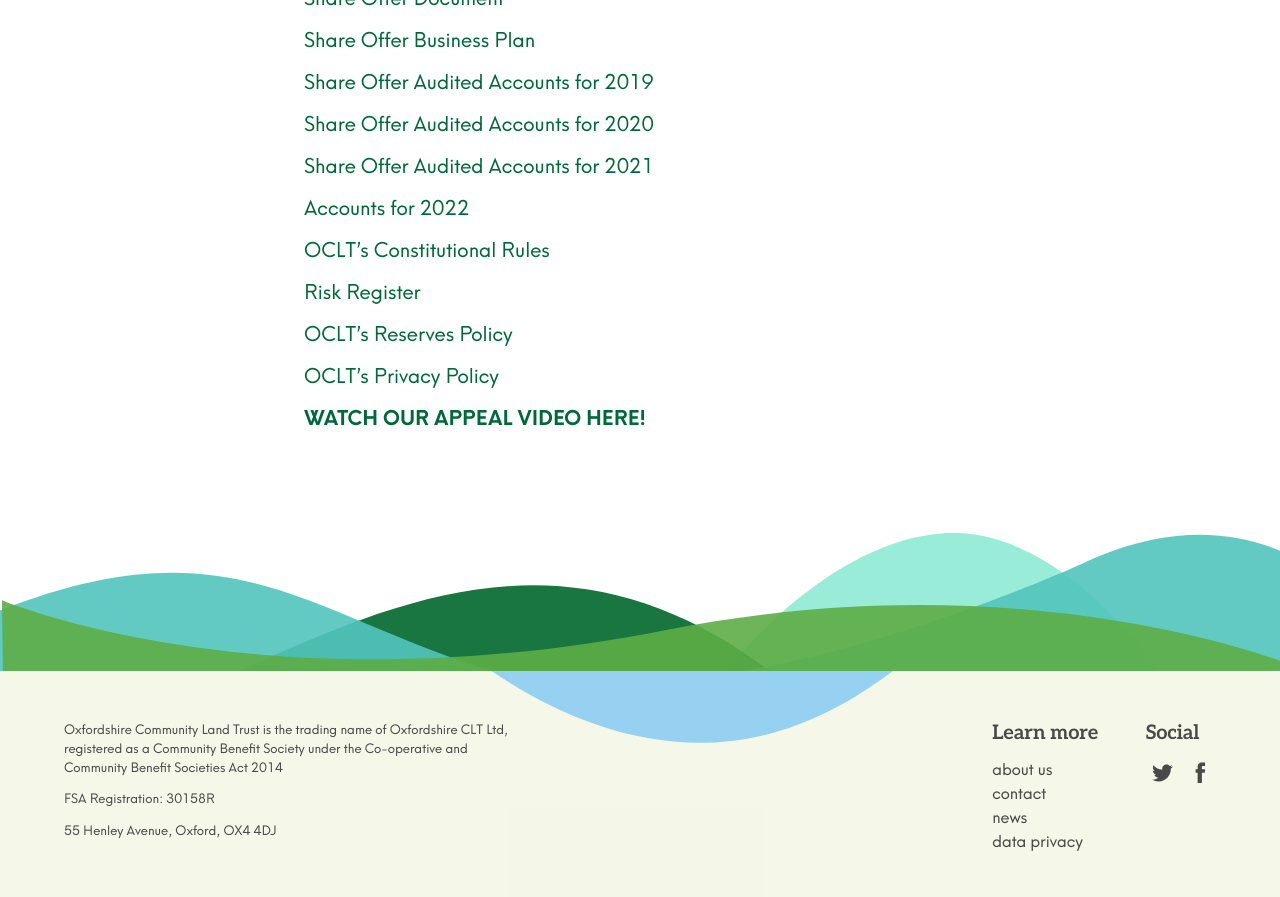
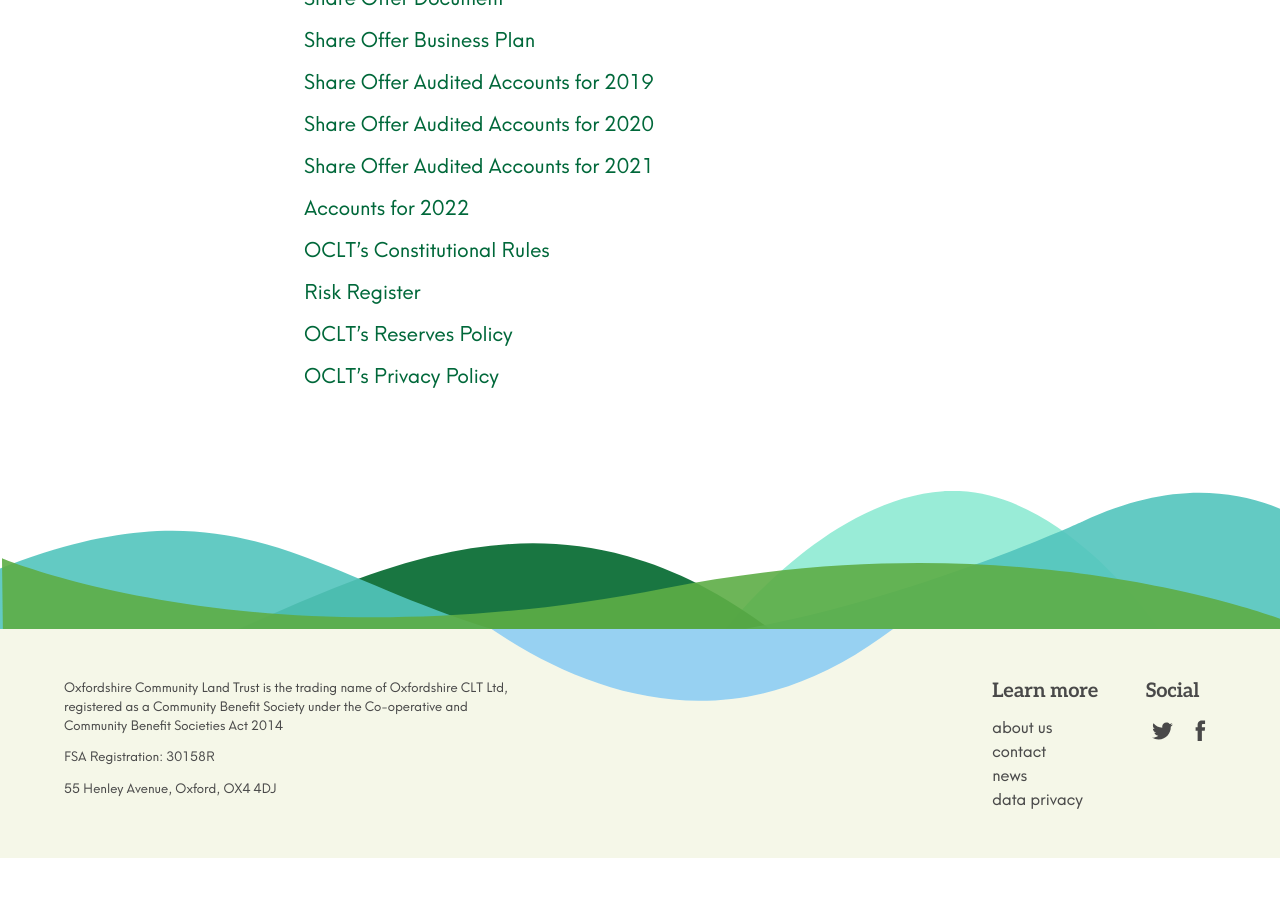
Before and after one commit to johnpuddephatt/oclt, a Jekyll site: the page built from _pages/crofts-court.md, in a window 1280 px wide and 900 px high, scrolled down 3510 px. Shown: the top 897 px of the window. Built offline with Jekyll 4.4.1, drawn with Linux system fonts in a browser that asks for light colours; after the commit the page ends 4368 px from its top, so only the background shows below that.

Commit message:
Update from Forestry.io Oxfordshire CLT updated _pages/crofts-court.md

```diff
--- a/_pages/crofts-court.md
+++ b/_pages/crofts-court.md
@@ -62,5 +62,3 @@
 [OCLT's Reserves Policy](https://drive.google.com/file/d/1uXl_ti3lwMq5d_I2P1N0r_beMaKJGNRf/view?usp=sharing)
 
 [OCLT's Privacy Policy](https://drive.google.com/file/d/1JVa1530u7_rDBGc3U3gH5z62ZqJvYKUp/view?usp=sharing)
-
-[**WATCH OUR APPEAL VIDEO HERE!**](https://www.youtube.com/watch?v=_3ZaFCrsR5E)
```
